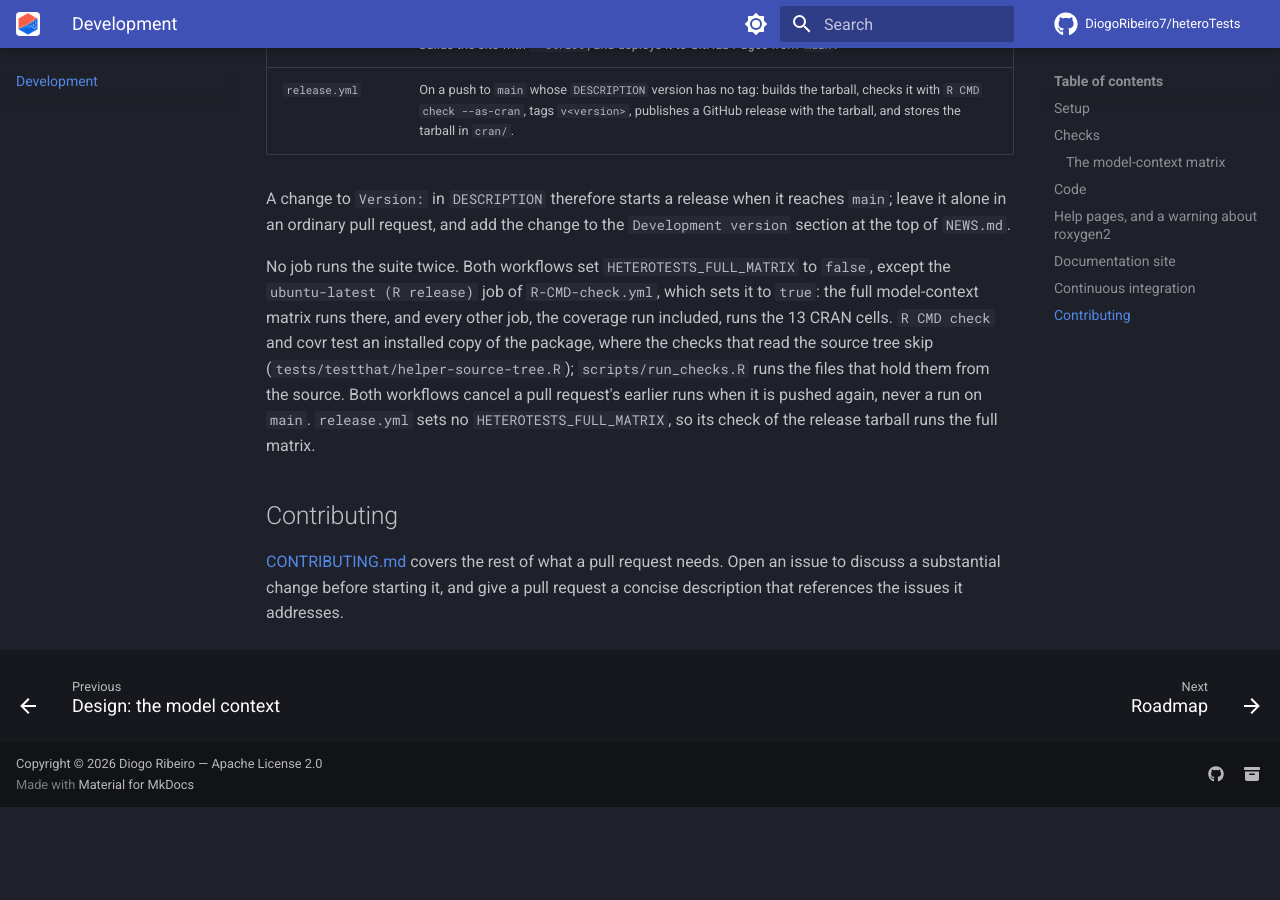
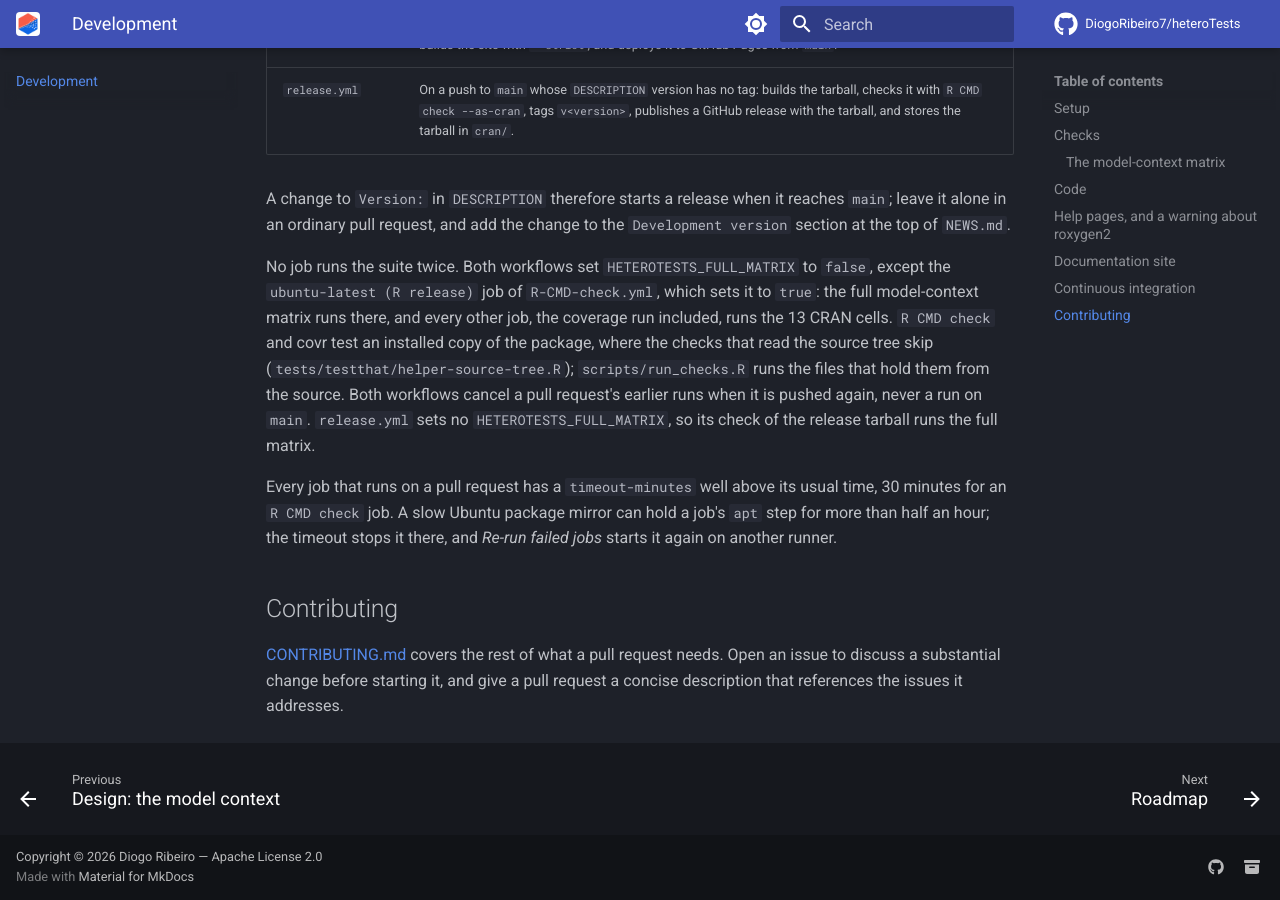
Before and after one commit to DiogoRibeiro7/heteroTests, an MkDocs documentation site: the page built from docs/development.md, in a window 1280 px wide and 900 px high, scrolled down 3353 px. Built offline with MkDocs 1.6.1 and Material for MkDocs 9.7.7, drawn with Linux system fonts in a browser that asks for light colours; comment, search, counter and statistics services are not loaded; before the commit the page ends 4160 px from its top, so only the background shows below that.

Commit message:
Give every pull-request CI job a timeout
A slow Ubuntu mirror held the oldrel-1 job of #149 in its apt step for
33 minutes (101 MB at 50 kB/s), and the job ran 57 minutes before it was
cancelled. With a timeout of 30 minutes for an R CMD check job, and
about twice the usual time or more for the others, such a job fails and
can be rerun instead of holding the pull request.

```diff
--- a/docs/development.md
+++ b/docs/development.md
@@ -136,6 +136,12 @@ request's earlier runs when it is pushed again, never a run on `main`.
 `release.yml` sets no `HETEROTESTS_FULL_MATRIX`, so its check of the release
 tarball runs the full matrix.
 
+Every job that runs on a pull request has a `timeout-minutes` well above its
+usual time, 30 minutes for an
+`R CMD check` job. A slow Ubuntu package mirror can hold a job's `apt` step
+for more than half an hour; the timeout stops it there, and *Re-run failed
+jobs* starts it again on another runner.
+
 ## Contributing
 
 [CONTRIBUTING.md](https://github.com/DiogoRibeiro7/heteroTests/blob/main/CONTRIBUTING.md)
```
Also changed, not shown: 3 other files.
